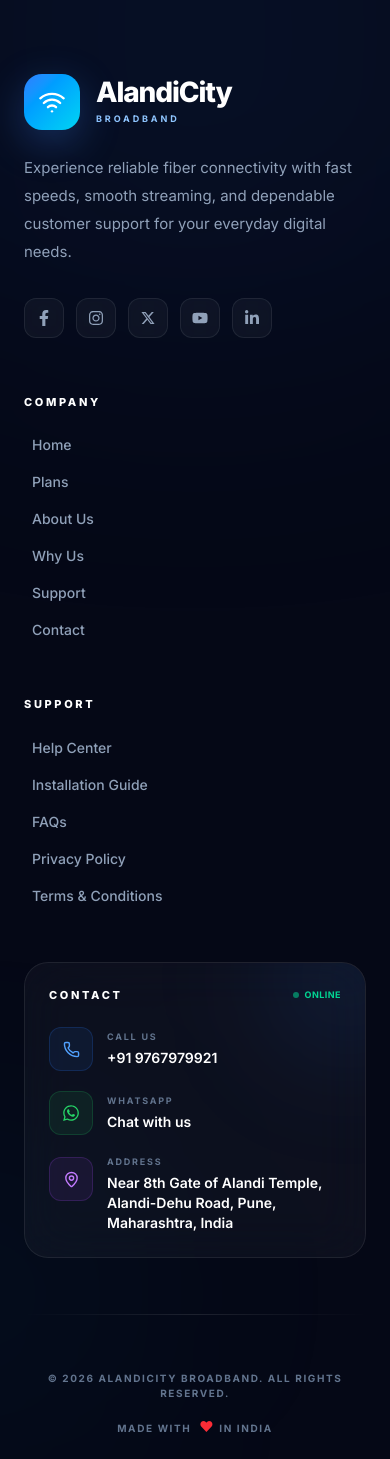
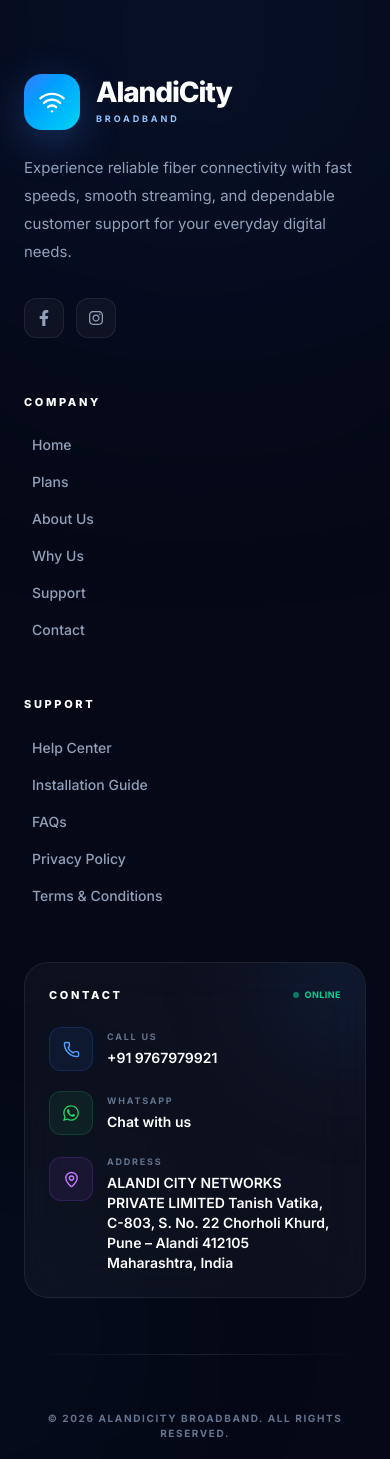
Before and after one commit to Anurag20075/Wifi, a React (Vite) app: page / in a window 390 px wide. Shown: the part 5283-6742 px from the top of the page. Built offline with nearby package versions, Linux system fonts and the light colour scheme.

Commit message:
feat: implement responsive footer component with contact, support, and social links

```diff
--- a/src/components/Footer.jsx
+++ b/src/components/Footer.jsx
@@ -9,12 +9,8 @@ import {
 import {
   FaFacebookF,
   FaInstagram,
-  FaYoutube,
-  FaLinkedinIn,
   FaWhatsapp,
 } from "react-icons/fa";
-
-import { RiTwitterXFill } from "react-icons/ri";
 
 const WHATSAPP_NUMBER = "919767979921";
 const PHONE_NUMBER = "+919767979921";
@@ -50,18 +46,7 @@ const socialLinks = [
     color:
       "hover:bg-gradient-to-br hover:from-[#f9ce34] hover:via-[#ee2a7b] hover:to-[#6228d7]",
   },
-  {
-    icon: <RiTwitterXFill size={16} />,
-    color: "hover:bg-white hover:text-black",
-  },
-  {
-    icon: <FaYoutube size={16} />,
-    color: "hover:bg-[#FF0000]",
-  },
-  {
-    icon: <FaLinkedinIn size={16} />,
-    color: "hover:bg-[#0077b5]",
-  },
+
 ];
 
 export default function Footer() {
@@ -261,9 +246,10 @@ export default function Footer() {
                     </p>
 
                     <p className="mt-1 text-sm font-semibold leading-5 text-white">
-                      Near 8th Gate of Alandi Temple,
-                      Alandi-Dehu Road,
-                      Pune, Maharashtra, India
+                   ALANDI CITY NETWORKS PRIVATE LIMITED
+Tanish Vatika, C-803, S. No. 22
+Chorholi Khurd, Pune – Alandi 412105
+Maharashtra, India
                     </p>
                   </div>
                 </div>
```
